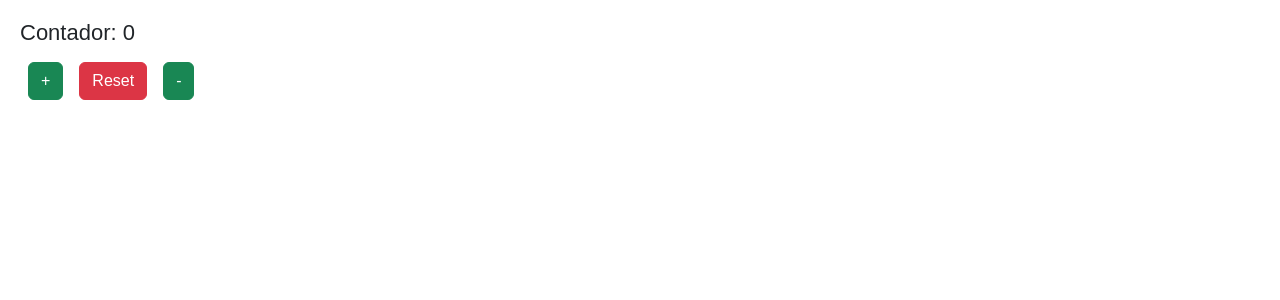
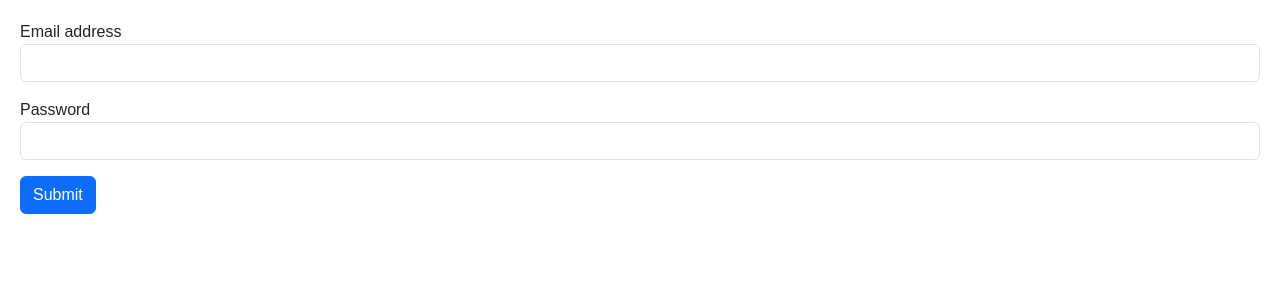
Before and after one commit to GustDevFreak/react-learning-project, a React (Create React App) app: page / in a window 1280 px wide. Shown: the top 300 px of the page. Built offline with nearby package versions, Linux system fonts and the light colour scheme.

Commit message:
Form component with Bootstrap and Custom Hook

```diff
--- a/src/App.js
+++ b/src/App.js
@@ -1,15 +1,8 @@
-import {useCounter} from './hooks/useCounter';
+import { FormComponent } from './components/FormComponent'
 
 export default App => {
 
-  const {counter, increment, reset, decrement} = useCounter(0);
-
   return (
-    <div className="App">
-      <h1>Contador: {counter}</h1>
-      <button className="btn btn-success m-2" onClick={() => increment(1)}>+</button>
-      <button className="btn btn-danger m-2" onClick={() => reset()}>Reset</button>
-      <button className="btn btn-success m-2" onClick={() => decrement(1)}>-</button>
-    </div>
+    <FormComponent></FormComponent>
   );
 }
--- /dev/null
+++ b/src/components/FormComponent.jsx
@@ -0,0 +1,44 @@
+import { useForm } from '../hooks/useForm';
+
+export const FormComponent = () => {
+
+    const initialForm = {
+        email: '',
+        password: ''
+    }
+
+    const { formState, onInputChange } = useForm(initialForm);
+
+    const { email, password } = formState
+
+    const onSubmit = (event) => {
+        event.preventDefault();
+        console.log(formState)
+    }
+
+    return (
+        <>
+            <form onSubmit={onSubmit}>
+                <div className="mb-3">
+                    <label htmlFor="email">Email address</label>
+                    <input
+                        type="email"
+                        className="form-control"
+                        name='email'
+                        value={email}
+                        onChange={onInputChange} />
+                </div>
+                <div className="mb-3">
+                    <label htmlFor="password">Password</label>
+                    <input
+                        type="password"
+                        className="form-control"
+                        name='password'
+                        value={password}
+                        onChange={onInputChange} />
+                </div>
+                <button type="submit" className="btn btn-primary">Submit</button>
+            </form>
+        </>
+    )
+}
--- a/src/hooks/useCounter.js
+++ /dev/null
@@ -1,26 +0,0 @@
-import { useState } from 'react'
-
-export const useCounter = (initialValue = 0) => {
-
-    const [counter, setCounter] = useState(initialValue)
-
-    const increment = (value = 1) => {
-        setCounter(counter + value)
-    }
-
-    const reset = () => {
-        setCounter(0)
-    }
-
-    const decrement = (value = 1) => {
-        if (counter - value < 0) {
-            setCounter(0)
-            return
-        }
-        setCounter(counter - value)
-    }
-
-  return {
-    counter, increment, reset, decrement
-  }
-}
--- /dev/null
+++ b/src/hooks/useForm.js
@@ -0,0 +1,19 @@
+import { useState } from 'react';
+
+export const useForm = (initialForm = {}) => {
+
+    const [formState, setFormState] = useState(initialForm);
+
+    const onInputChange = ({ target }) => {
+        const { name, value } = target
+        setFormState({
+            ...formState,
+            [name]: value
+        })
+    }
+
+    return {
+        formState,
+        onInputChange,
+    }
+}
```
